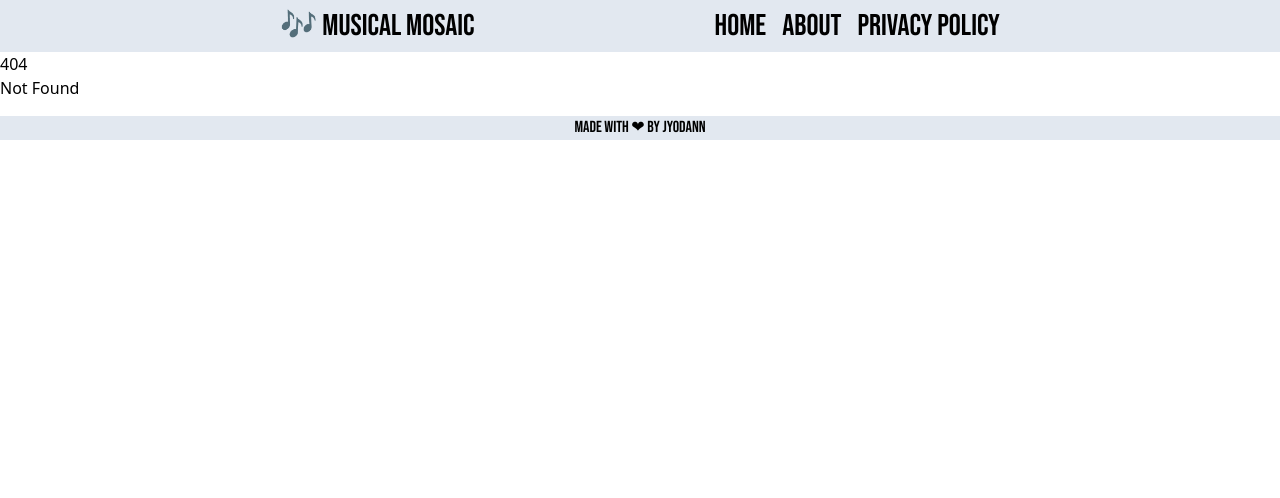
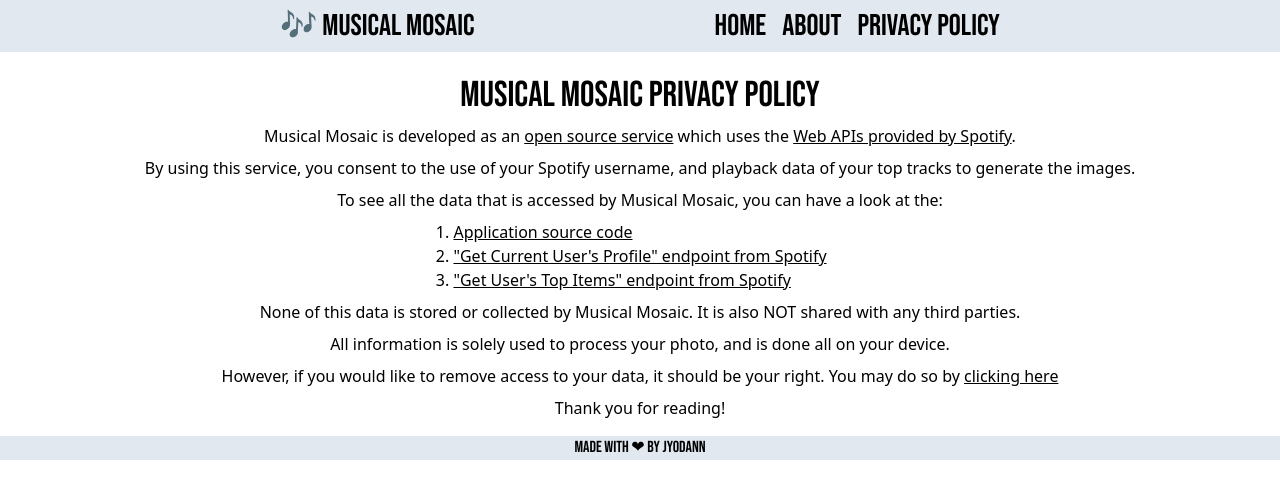
Before and after one commit to Jyodann/musical-mosaic, a SvelteKit app in the folder frontend/: page /privacy in a window 1280 px wide. Before the commit this address had no page. Shown: the top 498 px of the page. Built offline with nearby package versions, Linux system fonts and the light colour scheme.

Commit message:
Added Privacy Page

```diff
--- /dev/null
+++ b/frontend/src/routes/privacy/+page.svelte
@@ -0,0 +1,37 @@
+<script>
+
+</script>
+
+<div class="flex flex-col place-items-center gap-2">
+    <p class="font-bebas text-4xl pt-6">Musical Mosaic Privacy Policy</p>
+
+    <p>Musical Mosaic is developed as an <a href="https://github.com/Jyodann/musical-mosaic" class="underline">open source service</a> which uses the <a class="underline" href="https://developer.spotify.com/documentation/web-api">Web APIs provided by Spotify</a>.</p>
+
+    <p>By using this service, you consent to the use of your Spotify username, and playback data of your top tracks to generate the images.
+    <p>
+        To see all the data that is accessed by Musical Mosaic, you can have a look at the:
+    </p>
+
+            <ul class="list-decimal">
+                <li>
+                    <a class="underline" href="https://github.com/Jyodann/musical-mosaic">Application source code</a>
+                </li>
+                <li>
+                    <a class="underline" href="https://developer.spotify.com/documentation/web-api/reference/get-current-users-profile">"Get Current User's Profile" endpoint from Spotify</a>
+                </li>
+                <li>
+                    <a class="underline" href="https://developer.spotify.com/documentation/web-api/reference/get-users-top-artists-and-tracks">"Get User's Top Items" endpoint from Spotify</a>
+
+                </li>
+            </ul>
+
+    <p>None of this data is stored or collected by Musical Mosaic. It is also NOT shared with any third parties.</p>
+    <p> All information is solely used to process your photo, and is done all on your device.</p>
+
+    <p>
+       However, if you would like to remove access to your data, it should be your right. You may do so by <a href="https://www.spotify.com/us/account/apps/" class="underline">clicking here</a>
+    </p>
+    <p>Thank you for reading!</p>
+
+
+</div>
```
